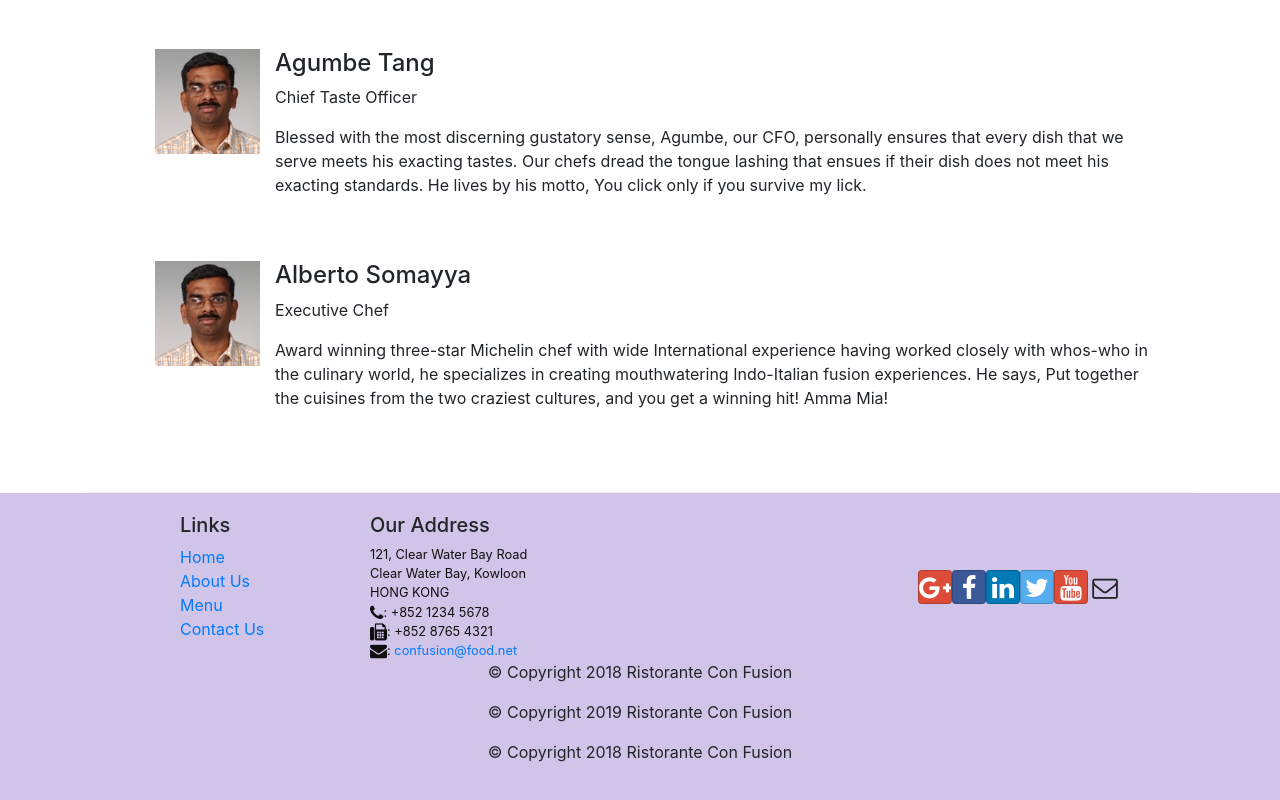
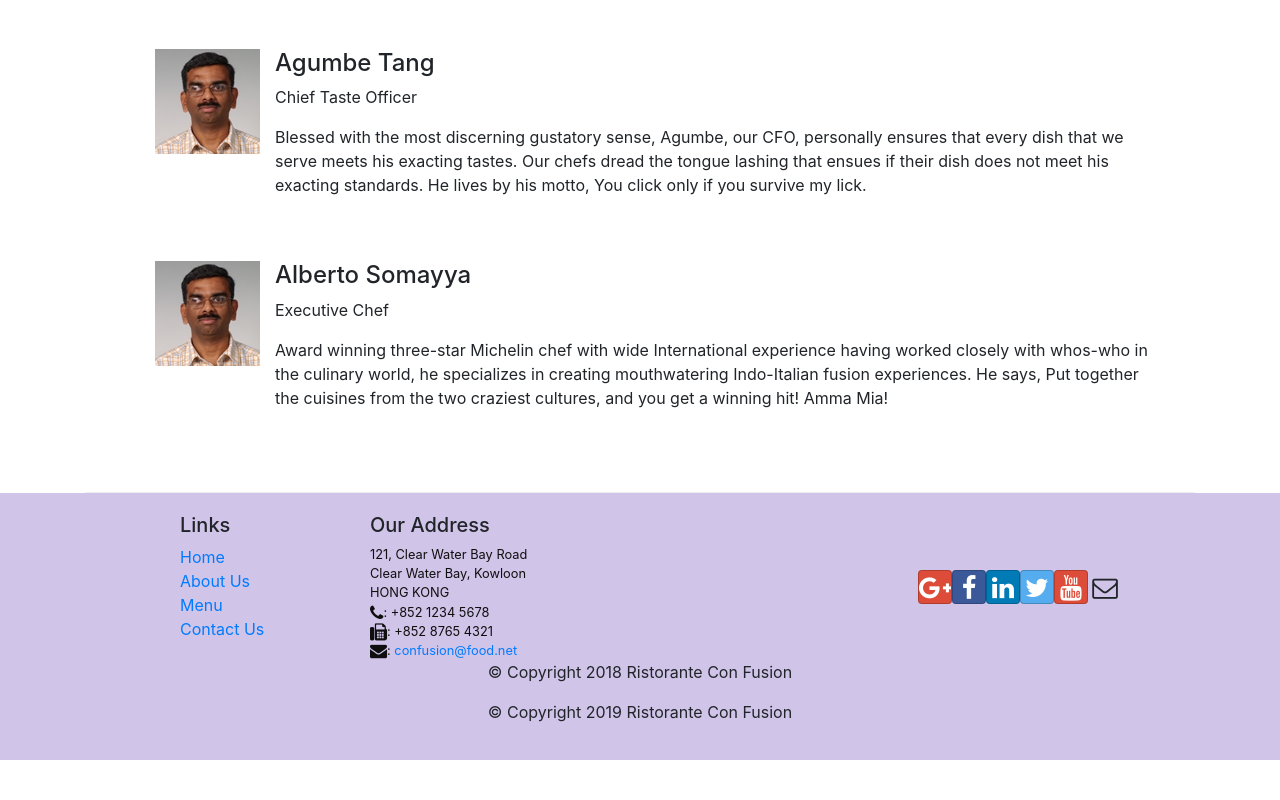
Before and after one commit to hsny91/reactBasic, a React (Create React App) app in the folder CourseraWeekThree/: page /aboutus in a window 1280 px wide. Shown: the part 1573-2373 px from the top of the page. After the commit the page ends 2333 px from the top, so only its background shows below. Built offline with nearby package versions, Linux system fonts and the light colour scheme.

Commit message:
project was modified

```diff
--- a/CourseraWeekThree/src/components/FooterComponent.js
+++ b/CourseraWeekThree/src/components/FooterComponent.js
@@ -42,7 +42,6 @@ function Footer(props) {
                 <div className="col-auto">
                     <p>© Copyright 2018 Ristorante Con Fusion</p>
                     <p>© Copyright 2019 Ristorante Con Fusion</p>
-                    <p>© Copyright 2018 Ristorante Con Fusion</p>
                 </div>
             </div>
         </div>
```
